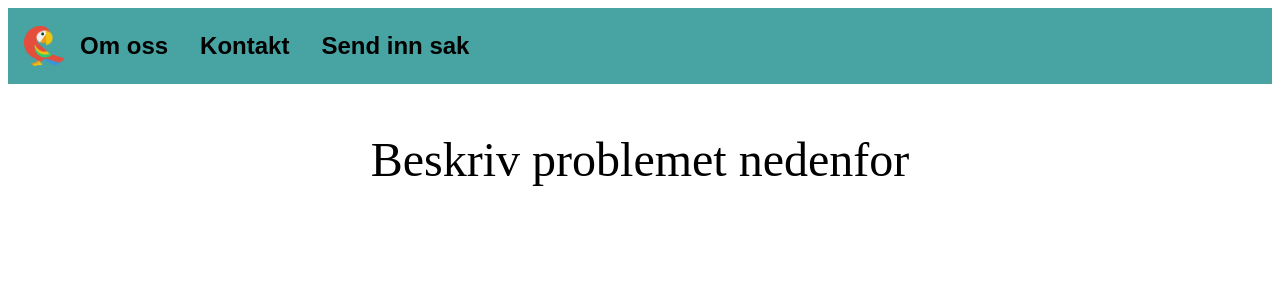
After one commit to helene-cpu/kundeservice, a Flask app: page /send in a window 1280 px wide. The commit adds this page. Shown: the top 300 px of the page. Run offline with Flask 3, Linux system fonts and the light colour scheme.

Commit message:
Lagt til ny route til å sende inn sak

```diff
--- a/app.py
+++ b/app.py
@@ -6,5 +6,9 @@ app = Flask (__name__)
 def index():
     return render_template ("index.html")
 
+@app.route('/send')
+def send():
+    return render_template("send.html")
+
 if __name__ == "__main__":
     app.run(debug=True)
--- a/static/css/style.css
+++ b/static/css/style.css
@@ -22,3 +22,10 @@
     max-height: 50px;
     width: auto;
 }
+
+/* send inn */
+
+.klage p{
+    font-size: 3rem;
+    text-align: center;
+}
--- a/templates/base.html
+++ b/templates/base.html
@@ -10,7 +10,7 @@
 
     <div class="topnav">
         <img src="/static/img/parrot.png" alt="Colorful parrot logo">
-        <a class="omoss" href="/omoss">Om oss</a>
+        <a class="omoss" href="/">Om oss</a>
         <a class="kontakt" href="/kontakt">Kontakt</a>
         <a class="send" href="/send">Send inn sak</a>
     </div>
--- /dev/null
+++ b/templates/send.html
@@ -0,0 +1,7 @@
+{% extends "base.html" %}
+
+{% block content %}
+<div class="klage">
+    <p>Beskriv problemet nedenfor</p>
+</div>
+{% endblock %}
```
